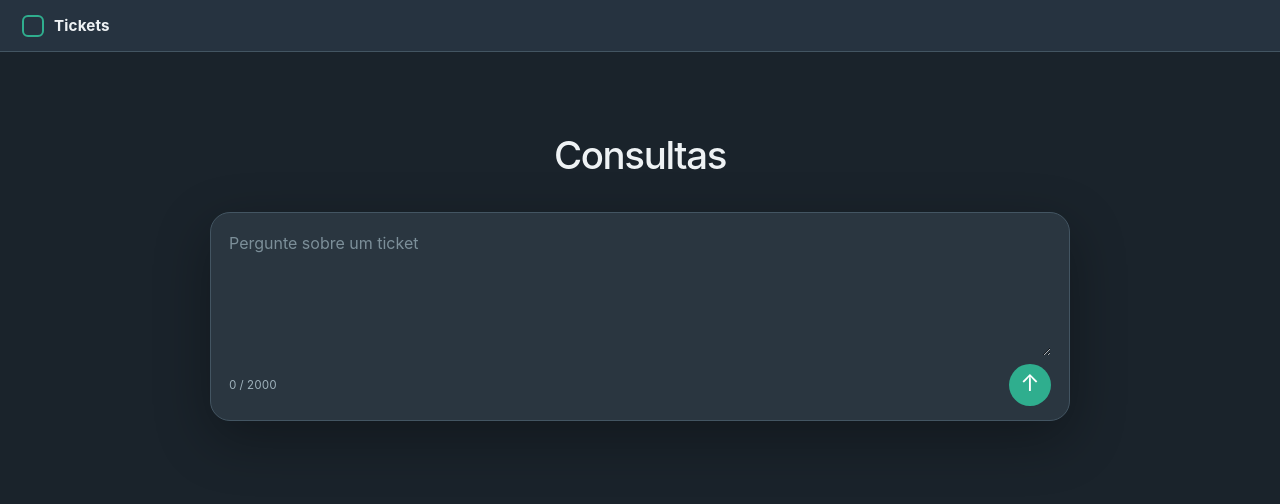
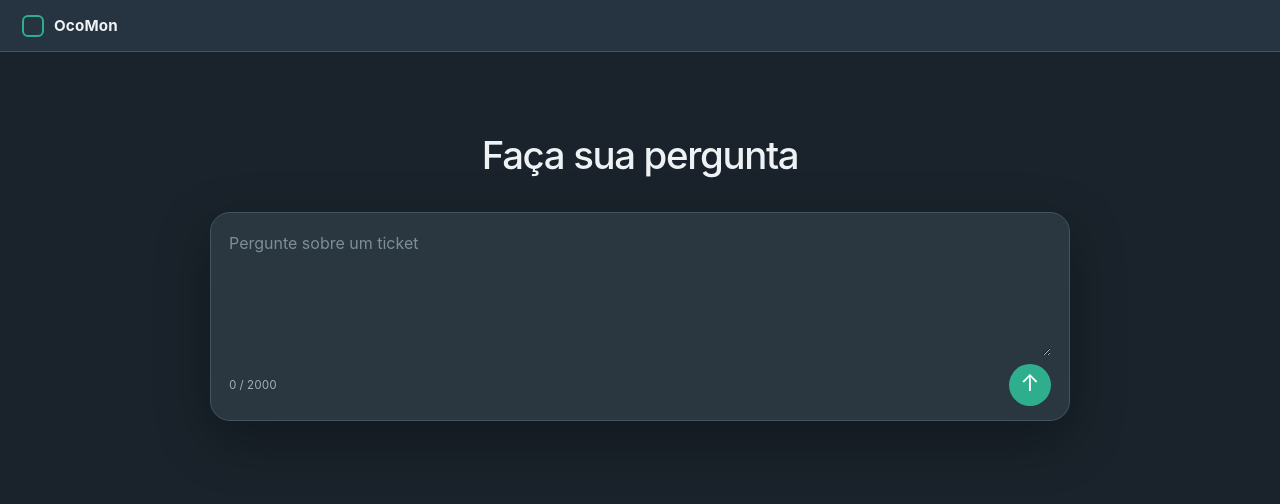
Before and after one commit to leomc06/mcp-teste-llm2, a website: page web/index.html in a window 1280 px wide. Drawn offline with Linux system fonts and the light colour scheme.

Commit message:
style: troca marca "Tickets" por "OcoMon" e ajusta título para "Faça sua pergunta"

```diff
--- a/web/index.html
+++ b/web/index.html
@@ -20,13 +20,13 @@
     <header class="app-topbar">
       <div class="app-topbar-brand">
         <span class="app-topbar-mark" aria-hidden="true"></span>
-        <span>Tickets</span>
+        <span>OcoMon</span>
       </div>
     </header>
 
     <main class="page">
       <header class="page-header">
-        <h1>Consultas</h1>
+        <h1>Faça sua pergunta</h1>
       </header>
 
       <section class="query-section" aria-labelledby="query-title">
```
